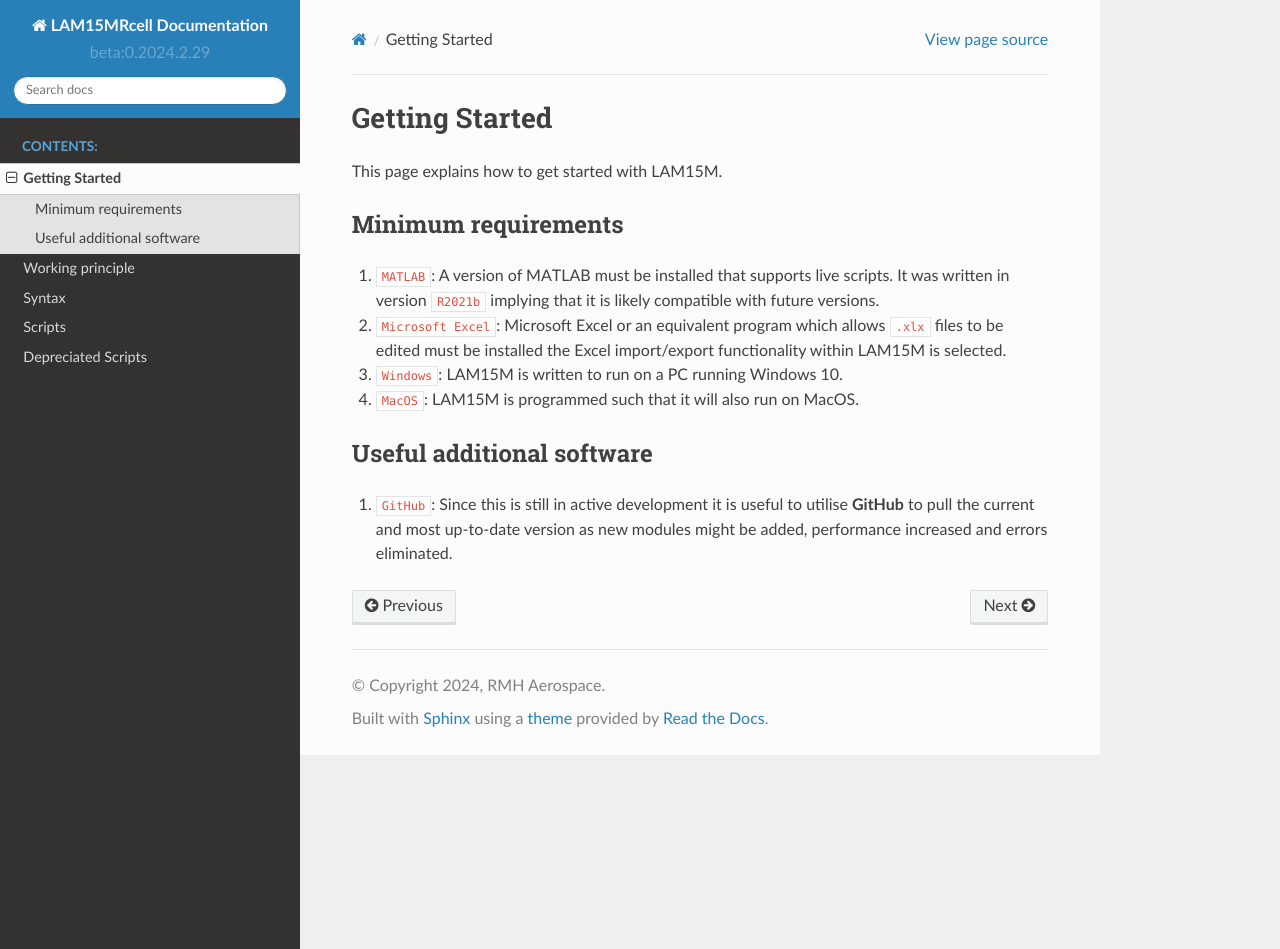
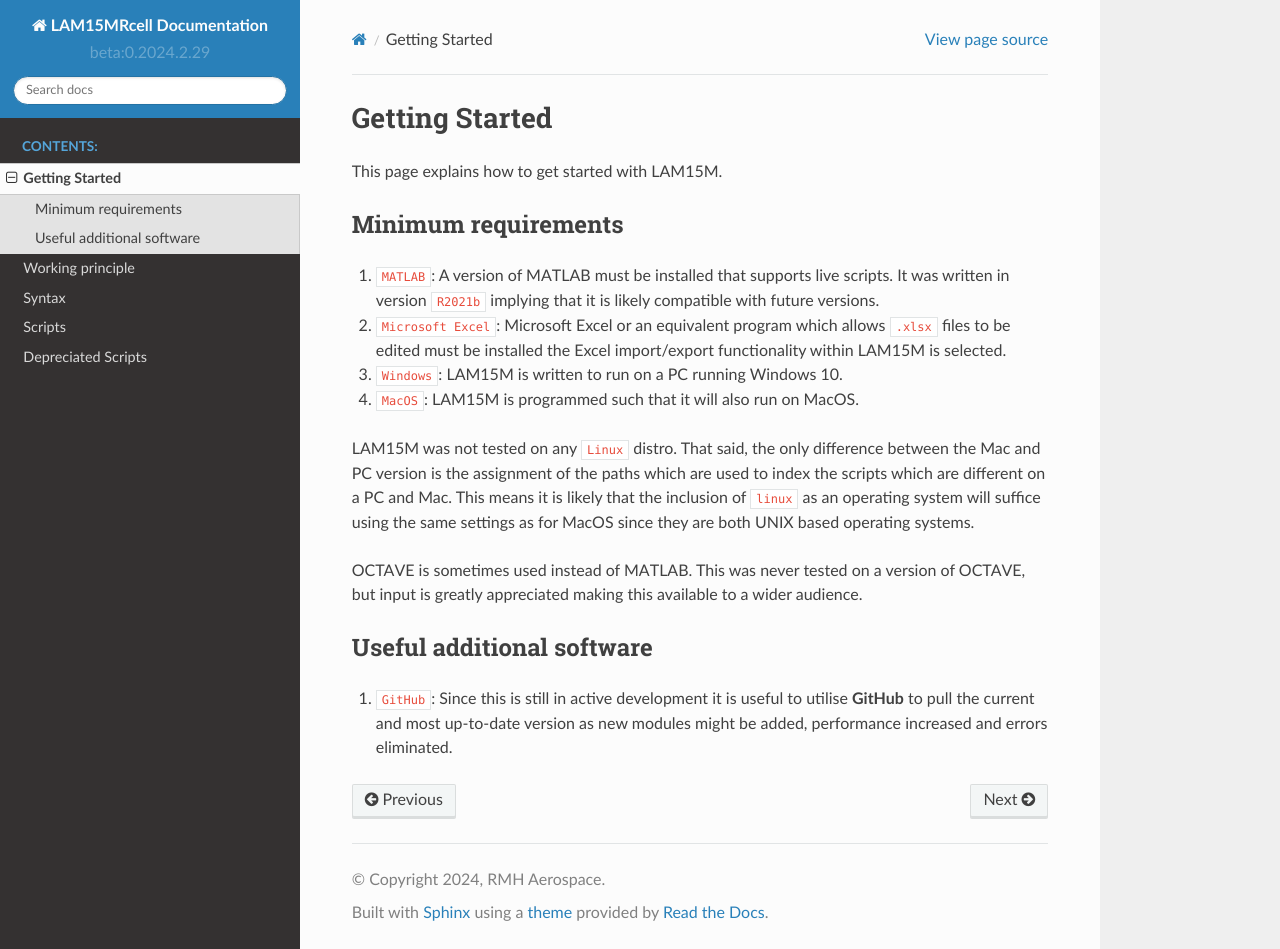
Before and after one commit to aq18507/LAM15Mdocs, a Sphinx documentation site: the page built from doc/Getting_Started.rst, in a window 1280 px wide and 949 px high. Built offline with Sphinx 7.4.7 and the Read the Docs theme 2.0.0, drawn with Linux system fonts in a browser that asks for light colours.

Commit message:
autocommit: v01.02-2024-02-29@ 9:27:10

```diff
--- a/doc/Getting_Started.rst
+++ b/doc/Getting_Started.rst
@@ -7,11 +7,13 @@ Minimum requirements
 ++++++++++++++++++++
 
 #. ``MATLAB``: A version of MATLAB must be installed that supports live scripts. It was written in version ``R2021b`` implying that it is likely compatible with future versions.
-#. ``Microsoft Excel``: Microsoft Excel or an equivalent program which allows ``.xlx`` files to be edited must be installed the Excel import/export functionality within LAM15M is selected.
+#. ``Microsoft Excel``: Microsoft Excel or an equivalent program which allows ``.xlsx`` files to be edited must be installed the Excel import/export functionality within LAM15M is selected.
 #. ``Windows``: LAM15M is written to run on a PC running Windows 10.
 #. ``MacOS``: LAM15M is programmed such that it will also run on MacOS.
 
+LAM15M was not tested on any ``Linux`` distro. That said, the only difference between the Mac and PC version is the assignment of the paths which are used to index the scripts which are different on a PC and Mac. This means it is likely that the inclusion of ``linux`` as an operating system will suffice using the same settings as for MacOS since they are both UNIX based operating systems.
 
+OCTAVE is sometimes used instead of MATLAB. This was never tested on a version of OCTAVE, but input is greatly appreciated making this available to a wider audience.
 
 Useful additional software
 ++++++++++++++++++++++++++
```
